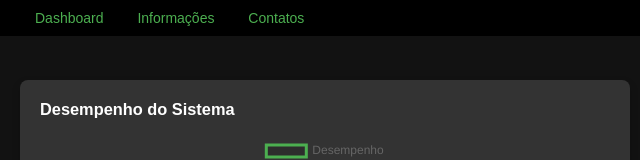
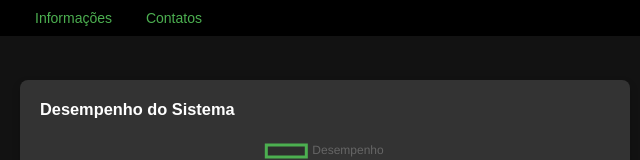
Before and after one commit to NSCSUPORT/ORIS-v1, a plain HTML site: page SURFACE.HTML in a window 1280 px wide. Shown: the top 160 px of the page, 0-640 px from the left. Drawn offline with nearby package versions, Linux system fonts and the light colour scheme.

Commit message:
Update SURFACE.HTML

```diff
--- a/SURFACE.HTML
+++ b/SURFACE.HTML
@@ -81,7 +81,7 @@
     <!-- Barra de Navegação -->
     <div class="navbar">
    <div class="navbar">
-    <a href="#">Dashboard</a>
+
     <a href="https://brngrup.wixsite.com/website" target="_blank">Informações</a>
     <a href="https://wa.me/5511958849894" target="_blank">Contatos</a>
 </div>
```
